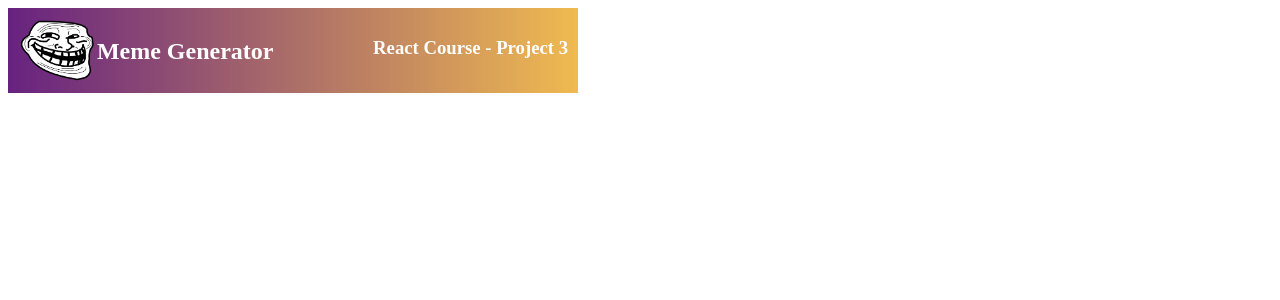
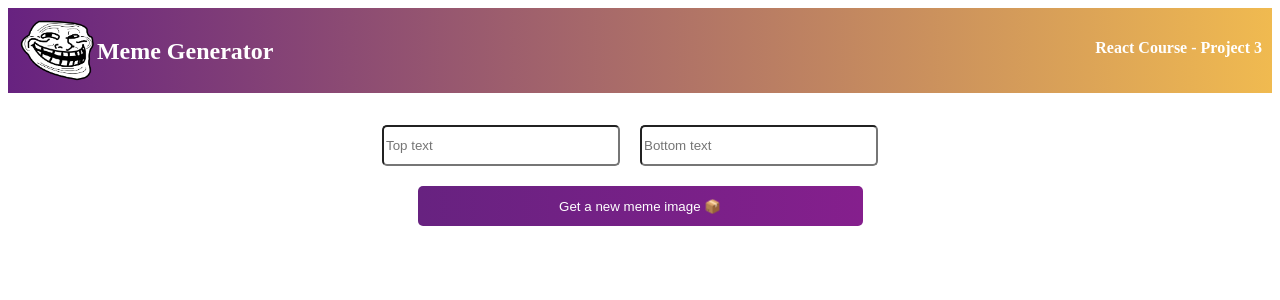
Before and after one commit to Tommyhh04/MemeGenerator, a React (Vite) app in the folder MemeGen/: page / in a window 1280 px wide. Shown: the top 300 px of the page. Built offline with nearby package versions, Linux system fonts and the light colour scheme.

Commit message:
Added more components and css

```diff
--- /dev/null
+++ b/MemeGen/src/App.css
@@ -0,0 +1,4 @@
+.box {
+  width: 550px;
+  height: auto;
+}
--- a/MemeGen/src/App.jsx
+++ b/MemeGen/src/App.jsx
@@ -1,10 +1,12 @@
 import Header from "./components/header/header";
+import UserInput from "./components/input/input";
 
 function App() {
   return (
-    <>
+    <div className="box">
       <Header />
-    </>
+      <UserInput />
+    </div>
   );
 }
 
--- a/MemeGen/src/components/header/header.css
+++ b/MemeGen/src/components/header/header.css
@@ -1,8 +1,9 @@
 .header {
   display: flex;
   justify-content: space-between;
+
   height: 65px;
-  width: 550px;
+  width: auto;
   color: white;
   background-image: linear-gradient(
     to right,
--- a/MemeGen/src/components/header/header.jsx
+++ b/MemeGen/src/components/header/header.jsx
@@ -1,6 +1,7 @@
 import "./header.css";
 import Trollface from "../Images/Trollface.png";
 
+/*Header card displaying name and project number*/
 export default function Header() {
   return (
     <header className="header">
@@ -8,7 +9,7 @@ export default function Header() {
         <img src={Trollface}></img>
         <h2>Meme Generator</h2>
       </div>
-      <h3>React Course - Project 3</h3>
+      <h4>React Course - Project 3</h4>
     </header>
   );
 }
--- /dev/null
+++ b/MemeGen/src/components/input/input.css
@@ -0,0 +1,31 @@
+input {
+  height: 35px;
+  width: 230px;
+  border-radius: 5px;
+  margin-right: 20px;
+}
+
+button {
+  margin-top: 20px;
+  width: 445px;
+  height: 40px;
+  border-radius: 5px;
+  border-style: none;
+  color: white;
+  background-image: linear-gradient(
+    to right,
+    rgba(103, 34, 128),
+    rgba(133, 31, 141)
+  );
+}
+
+.userInput {
+  display: flex;
+  align-items: center;
+  flex-direction: column;
+  justify-content: center;
+  height: 165px;
+}
+
+.userInput--forms {
+}
--- /dev/null
+++ b/MemeGen/src/components/input/input.jsx
@@ -0,0 +1,14 @@
+import "./input.css";
+/*Form for where the user inputs the text to be used in the meme*/
+
+export default function UserInput() {
+  return (
+    <form className="userInput">
+      <div className="userInput--forms">
+        <input type="text" placeholder="Top text"></input>
+        <input type="text" placeholder="Bottom text"></input>
+      </div>
+      <button>Get a new meme image 📦</button>
+    </form>
+  );
+}
```
